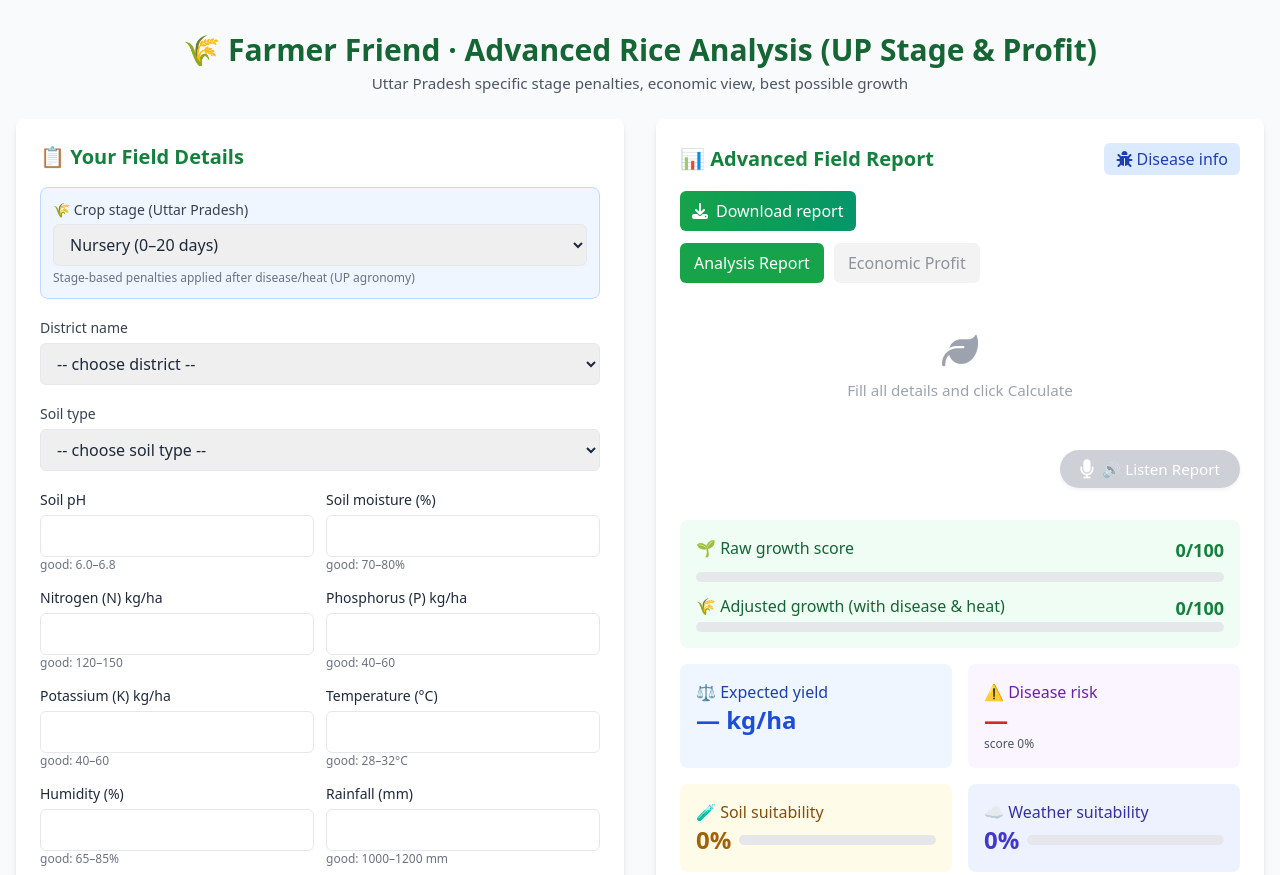
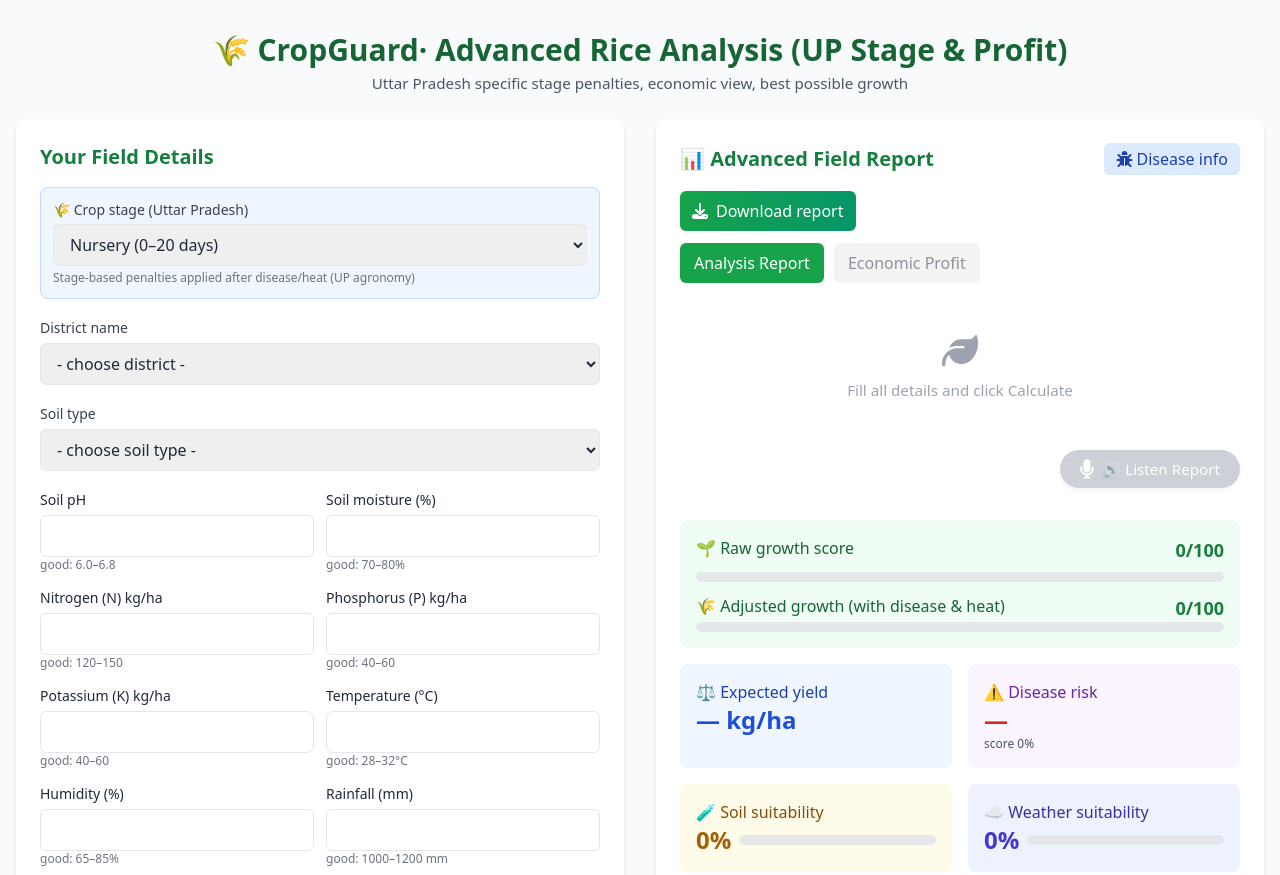
Before and after one commit to bhartshukla/ntcc_collage_project, a plain HTML site: page rice/rice.html in a window 1280 px wide. Shown: the top 875 px of the page. Drawn offline with nearby package versions, Linux system fonts and the light colour scheme.

Commit message:
today work

```diff
--- a/rice/rice.html
+++ b/rice/rice.html
@@ -3,7 +3,7 @@
 <head>
   <meta charset="utf-8" />
   <meta name="viewport" content="width=device-width, initial-scale=1.0" />
-  <title>Farmer Friend · Advanced Rice Analysis + UP Stage & Profit (Voice Enhanced)</title>
+  <title>CropGuard · Advanced Rice Analysis + UP Stage & Profit (Voice Enhanced)</title>
   <script src="https://cdn.tailwindcss.com"></script>
   <link rel="stylesheet" href="https://cdnjs.cloudflare.com/ajax/libs/font-awesome/6.4.0/css/all.min.css">
   <script src="https://cdn.jsdelivr.net/npm/chart.js@4.4.0/dist/chart.umd.min.js"></script>
@@ -14,14 +14,14 @@
 
 <div class="container mx-auto px-4 py-8">
   <header class="mb-6 text-center">
-    <h1 class="text-3xl font-bold text-green-800 mb-1">🌾 Farmer Friend · Advanced Rice Analysis (UP Stage & Profit)</h1>
+    <h1 class="text-3xl font-bold text-green-800 mb-1">🌾 CropGuard· Advanced Rice Analysis (UP Stage & Profit)</h1>
     <p class="text-gray-600 simple-english">Uttar Pradesh specific stage penalties, economic view, best possible growth</p>
   </header>
 
   <div class="grid grid-cols-1 lg:grid-cols-2 gap-8">
     <!-- INPUT PANEL -->
     <div class="bg-white p-6 rounded-lg shadow-md">
-      <h2 class="text-xl font-semibold text-green-700 mb-4">📋 Your Field Details</h2>
+      <h2 class="text-xl font-semibold text-green-700 mb-4"> Your Field Details</h2>
 
       <!-- CROP STAGE SELECTOR -->
       <div class="mb-4 p-3 bg-blue-50 border border-blue-200 rounded-lg">
@@ -40,14 +40,14 @@
         <div>
           <label class="text-sm font-medium text-gray-700">District name</label>
           <select id="district" class="w-full mt-1 px-3 py-2 border rounded-md">
-            <option value="">-- choose district --</option>
+            <option value="">- choose district -</option>
             <option>Lucknow</option><option>Agra</option><option>Gorakhpur</option><option>Varanasi</option><option>Jhansi</option>
           </select>
         </div>
         <div>
           <label class="text-sm font-medium text-gray-700">Soil type</label>
           <select id="soilTexture" class="w-full mt-1 px-3 py-2 border rounded-md">
-            <option value="">-- choose soil type --</option>
+            <option value="">- choose soil type -</option>
             <option>Clay Loam</option><option>Silty Clay Loam</option><option>Silty Loam</option><option>Clay</option>
           </select>
         </div>
```
